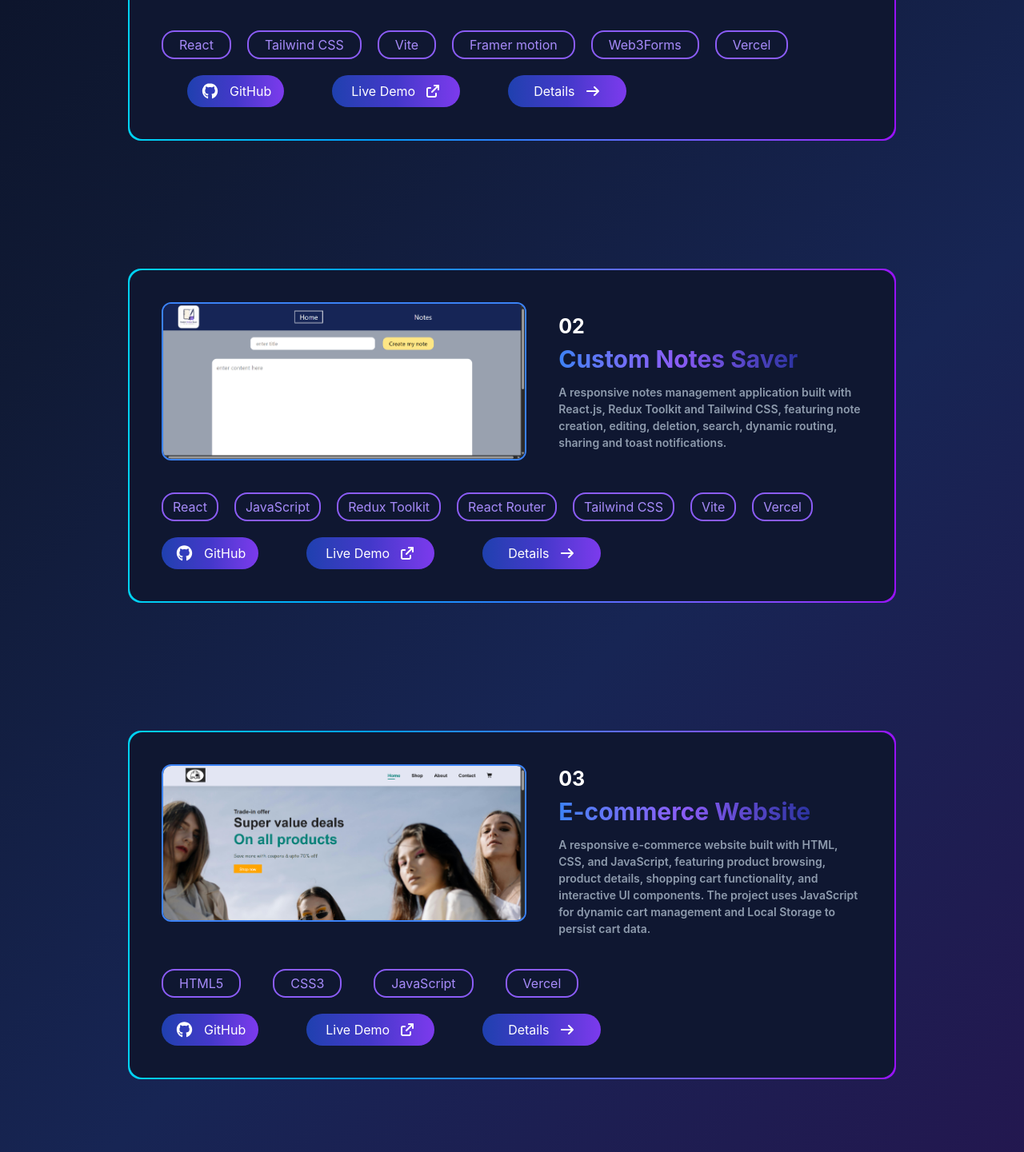
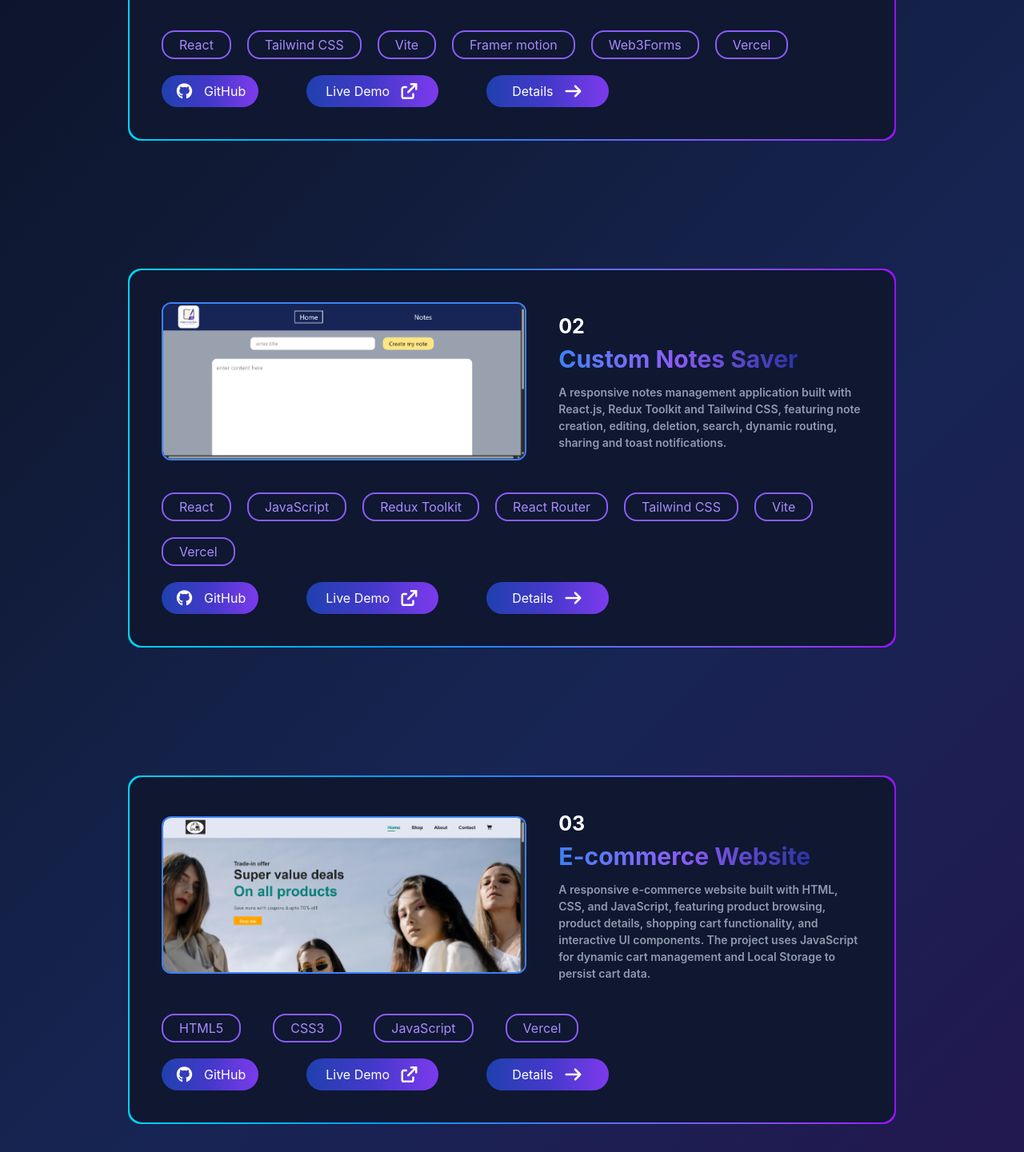
Before and after one commit to RachitRawat720/portfolio-website, a React (Vite) app: page /projects in a window 1280 px wide. Shown: the part 869-2310 px from the top of the page at 80% size. Built offline with nearby package versions, Linux system fonts and the light colour scheme.

Commit message:
projects page responsiveness improvement

```diff
--- a/src/components/projects/Projects.jsx
+++ b/src/components/projects/Projects.jsx
@@ -26,130 +26,138 @@ const Projects = () => {
                 <p className='text-[12px] xs:text-[14px] sm:text-[15px] md:text-[17px] lg:text-[19px] xl:text-[21px] text-gray-300 font-semibold '>experimenting and solving real world problems</p>
             </motion.div>
 
+    {/* ---------------------------------------------- first project ---------------------------------------- */}
+
             <div className='flex flex-col pb-20'>
                 <motion.div initial={{opacity: 0, scale:0.3}} whileInView={{opacity: 1, scale:1}} transition={{duration:2}} viewport={{once: true, amount: 0.8}}
                 className='rounded-2xl bg-linear-to-r from-cyan-400 via-blue-500 to-purple-600 p-0.5 mt-10 w-[80%] mx-auto'>
-                    <div className='flex flex-col gap-5 md:p-5 lg:p-8 xl:p-10 rounded-2xl bg-[#0f1731]'>
+                    <div className='flex flex-col gap-5 p-8 xl:p-10 rounded-2xl bg-[#0f1731]'>
 
                         <div className='flex flex-col lg:flex-row justify-center items-center gap-10'>
-                            <div className='flex items-center justify-center border-[#3B82F6] border-2 rounded-xl overflow-hidden w-[70%] lg:w-[60%]'>
+                            <div className='flex items-center justify-center border-[#3B82F6] border-2 rounded-xl overflow-hidden sm:w-[80%] md:w-[70%] lg:w-[60%]'>
                                 <img src={project_one} alt="" className=' h-auto w-full'/>
                             </div>
 
-                            <div className='flex flex-col justify-between items-start w-[90%] lg:w-[40%] xl:w-[50%]'>
-                                <h3 className='text-white lg:text-[23px] xl:text-[25px] font-bold'>01</h3>
-                                <h2 className='lg:text-[27px] xl:text-[30px] bg-linear-to-r from-[#3B82F6] via-[#8B5CF6] to-[#3239b9d2] bg-clip-text text-transparent font-bold'>Portfolio Website</h2>
+                            <div className='flex flex-col justify-between items-start w-full md:w-[90%] lg:w-[40%] xl:w-[50%]'>
+                                <h3 className='text-white sm:text-[21px] md:text-[23px] xl:text-[25px] font-bold'>01</h3>
 
-                                <p className='text-[#8e9bad] lg:text-[13px] xl:text-[14px] font-semibold lg:mt-2 xl:mt-5'>
+                                <h2 className='sm:text-[25px] md:text-[27px] xl:text-[30px] bg-linear-to-r from-[#3B82F6] via-[#8B5CF6] to-[#3239b9d2] bg-clip-text text-transparent font-bold'>Portfolio Website</h2>
+
+                                <p className='text-[#8e9bad] sm:text-[13px] md:text-[14px] lg:text-[13px] xl:text-[14px] font-semibold mt-3 lg:mt-2 xl:mt-5'>
                                     A modern responsive portfolio built with React and Tailwind CSS, featuring animated sections, project showcases, skills internship experience, about and an integrated contact form.
                                 </p>
                             </div>
                         </div>
 
-                        <div className='flex flex-wrap gap-5 mt-5 w-full px-8 lg:px-0'>
-                            <p className='text-[#A78BFA] border-2 border-[#8B5CF6] w-fit px-5 py-1 rounded-2xl hover:text-[#FFFFFF] hover:bg-[#695694]/50'>React</p>
+                        <div className='flex flex-wrap gap-2 md:gap-5 mt-5 w-full px-0 md:px-6 lg:px-0'>
+                            <p className='flex justify-center items-center text-[#A78BFA] border-2 border-[#8B5CF6] w-fit px-5 py-0.5 md:py-1 rounded-2xl hover:text-[#FFFFFF] hover:bg-[#695694]/50 sm:text-[13px] md:text-[14px] lg:text-[16px]'>React</p>
 
-                            <p className='text-[#A78BFA] border-2 border-[#8B5CF6] w-fit px-5 py-1 rounded-2xl hover:text-[#FFFFFF] hover:bg-[#695694]/50'>Tailwind CSS</p>
+                            <p className='flex justify-center items-center text-[#A78BFA] border-2 border-[#8B5CF6] w-fit px-5 py-0.5 md:py-1 rounded-2xl hover:text-[#FFFFFF] hover:bg-[#695694]/50 sm:text-[13px] md:text-[14px] lg:text-[16px]'>Tailwind CSS</p>
 
-                            <p className='text-[#A78BFA] border-2 border-[#8B5CF6] w-fit px-5 py-1 rounded-2xl hover:text-[#FFFFFF] hover:bg-[#695694]/50'>Vite</p>
+                            <p className='flex justify-center items-center text-[#A78BFA] border-2 border-[#8B5CF6] w-fit px-5 py-0.5 md:py-1 rounded-2xl hover:text-[#FFFFFF] hover:bg-[#695694]/50 sm:text-[13px] md:text-[14px] lg:text-[16px]'>Vite</p>
 
-                            <p className='text-[#A78BFA] border-2 border-[#8B5CF6] w-fit px-5 py-1 rounded-2xl hover:text-[#FFFFFF] hover:bg-[#695694]/50'>Framer motion</p>
+                            <p className='flex justify-center items-center text-[#A78BFA] border-2 border-[#8B5CF6] w-fit px-5 py-0.5 md:py-1 rounded-2xl hover:text-[#FFFFFF] hover:bg-[#695694]/50 sm:text-[13px] md:text-[14px] lg:text-[16px]'>Framer motion</p>
 
-                            <p className='text-[#A78BFA] border-2 border-[#8B5CF6] w-fit px-5 py-1 rounded-2xl hover:text-[#FFFFFF] hover:bg-[#695694]/50'>Web3Forms</p>
+                            <p className='flex justify-center items-center text-[#A78BFA] border-2 border-[#8B5CF6] w-fit px-5 py-0.5 md:py-1 rounded-2xl hover:text-[#FFFFFF] hover:bg-[#695694]/50 sm:text-[13px] md:text-[14px] lg:text-[16px]'>Web3Forms</p>
 
-                            <p className='text-[#A78BFA] border-2 border-[#8B5CF6] w-fit px-5 py-1 rounded-2xl hover:text-[#FFFFFF] hover:bg-[#695694]/50'>Vercel</p>
+                            <p className='flex justify-center items-center text-[#A78BFA] border-2 border-[#8B5CF6] w-fit px-5 py-0.5 md:py-1 rounded-2xl hover:text-[#FFFFFF] hover:bg-[#695694]/50 sm:text-[13px] md:text-[14px] lg:text-[16px]'>Vercel</p>
                         </div>
 
-                        <div className='flex md:gap-8 lg:gap-10 xl:gap-15 px-8'>
-                            <a href='https://github.com/RachitRawat720/portfolio-website' target='_blank' rel='noopener noreferrer'><button className='bg-linear-to-r from-[#1E40AF] via-[#4338CA] to-[#7C3AED] text-white rounded-4xl flex gap-3 px-4 py-2 justify-center items-center text-[16px] hover:cursor-pointer transition-transform duration-300 ease-in-out hover:scale-130'><FontAwesomeIcon icon={faGithub} className='text-[20px]'/>GitHub</button></a>
+                        <div className='flex md:gap-4 lg:gap-10 xl:gap-15 md:px-6 lg:px-0'>
+                            <a href='https://github.com/RachitRawat720/portfolio-website' target='_blank' rel='noopener noreferrer'><button className='bg-linear-to-r from-[#1E40AF] via-[#4338CA] to-[#7C3AED] text-white rounded-4xl flex gap-3 px-4 py-2 justify-center items-center sm:text-[13px] md:text-[14px] lg:text-[16px] hover:cursor-pointer transition-transform duration-300 ease-in-out hover:scale-130'><FontAwesomeIcon icon={faGithub} className='md:text-[18px] lg:text-[20px]'/>GitHub</button></a>
 
-                            <a href='' target='_blank' rel='noopener noreferrer'><button className='bg-linear-to-r from-[#1E40AF] via-[#4338CA] to-[#7C3AED] text-white rounded-4xl flex gap-3 px-6 py-2 justify-center items-center text-[16px] hover:cursor-pointer transition-transform duration-300 ease-in-out hover:scale-130'>Live Demo<FontAwesomeIcon icon={faArrowUpRightFromSquare} /></button></a>
+                            <a href='' target='_blank' rel='noopener noreferrer'><button className='bg-linear-to-r from-[#1E40AF] via-[#4338CA] to-[#7C3AED] text-white rounded-4xl flex gap-3 px-6 py-2 justify-center items-center md:text-[14px] lg:text-[16px] hover:cursor-pointer transition-transform duration-300 ease-in-out hover:scale-130'>Live Demo<FontAwesomeIcon icon={faArrowUpRightFromSquare} className='md:text-[18px] lg:text-[20px]'/></button></a>
 
-                            <Link to='/projects/portfolio-website'><button className='bg-linear-to-r from-[#1E40AF] via-[#4338CA] to-[#7C3AED] text-white rounded-4xl flex gap-3 px-8 py-2 justify-center items-center text-[16px] hover:cursor-pointer transition-transform duration-300 ease-in-out hover:scale-130'>Details<FontAwesomeIcon icon={faArrowRight} /></button></Link>
+                            <Link to='/projects/portfolio-website'><button className='bg-linear-to-r from-[#1E40AF] via-[#4338CA] to-[#7C3AED] text-white rounded-4xl flex gap-3 px-8 py-2 justify-center items-center md:text-[14px] lg:text-[16px] hover:cursor-pointer transition-transform duration-300 ease-in-out hover:scale-130'>Details<FontAwesomeIcon icon={faArrowRight} className='md:text-[18px] lg:text-[20px]'/></button></Link>
                         </div>
                     </div>
                 </motion.div>
 
+    {/* ---------------------------------------------- second project ----------------------------------- */}
+
                 <motion.div initial={{opacity: 0, scale:0.3}} whileInView={{opacity: 1, scale:1}} transition={{duration:2}} viewport={{once: true, amount: 0.8}}
                 className='rounded-2xl bg-linear-to-r from-cyan-400 via-blue-500 to-purple-600 p-0.5 mt-40 w-[80%] mx-auto'>
-                    <div className='flex flex-col gap-5 lg:p-8 xl:p-10 rounded-2xl bg-[#0f1731]'>
+                    <div className='flex flex-col gap-5 p-8 xl:p-10 rounded-2xl bg-[#0f1731]'>
 
-                        <div className='flex justify-center items-center gap-10 w-full'>
-                            <div className='flex items-center justify-center border-[#3B82F6] border-2 rounded-xl overflow-hidden w-[60%] self-start'>
+                        <div className='flex flex-col lg:flex-row justify-center items-center gap-10 w-full'>
+                            <div className='flex items-center justify-center border-[#3B82F6] border-2 rounded-xl overflow-hidden sm:w-[80%] md:w-[70%] lg:w-[60%]'>
                                 <img src={project_two} alt="" className=' h-auto w-full'/>
                             </div>
 
-                            <div className='flex flex-col justify-between items-start w-[50%]'>
-                                <h3 className='text-white lg:text-[23px] xl:text-[25px] font-bold'>02</h3>
-                                <h2 className='lg:text-[27px] xl:text-[30px] bg-linear-to-r from-[#3B82F6] via-[#8B5CF6] to-[#3239b9d2] bg-clip-text text-transparent font-bold'>Custom Notes Saver</h2>
+                            <div className='flex flex-col justify-between items-start w-full md:w-[90%] lg:w-[40%] xl:w-[50%]'>
+                                <h3 className='text-white sm:text-[21px] md:text-[23px] xl:text-[25px] font-bold'>02</h3>
 
-                                <p className='text-[#8e9bad] lg:text-[13px] xl:text-[14px] font-semibold mt-0 xl:mt-2'>
+                                <h2 className='sm:text-[25px] md:text-[27px] xl:text-[30px] bg-linear-to-r from-[#3B82F6] via-[#8B5CF6] to-[#3239b9d2] bg-clip-text text-transparent font-bold'>Custom Notes Saver</h2>
+
+                                <p className='text-[#8e9bad] sm:text-[13px] md:text-[14px] lg:text-[13px] xl:text-[14px] font-semibold mt-3 lg:mt-0 xl:mt-2'>
                                     A responsive notes management application built with React.js, Redux Toolkit and Tailwind CSS, featuring note creation, editing, deletion, search, dynamic routing, sharing and toast notifications.
                                 </p>
                             </div>
                         </div>
 
-                        <div className='flex flex-wrap gap-5 mt-5'>
-                            <p className='text-[#A78BFA] border-2 border-[#8B5CF6] w-fit px-3 py-1 rounded-2xl hover:text-[#FFFFFF] hover:bg-[#695694]/50'>React</p>
+                        <div className='flex flex-wrap gap-2 md:gap-5 mt-5 px-0 md:md:px-6 lg:px-0'>
+                            <p className='text-[#A78BFA] border-2 border-[#8B5CF6] w-fit px-5 py-0.5 md:py-1 rounded-2xl hover:text-[#FFFFFF] hover:bg-[#695694]/50 sm:text-[13px] md:text-[14px] lg:text-[16px]'>React</p>
 
-                            <p className='text-[#A78BFA] border-2 border-[#8B5CF6] w-fit px-3 py-1 rounded-2xl hover:text-[#FFFFFF] hover:bg-[#695694]/50'>JavaScript</p>
+                            <p className='text-[#A78BFA] border-2 border-[#8B5CF6] w-fit px-5 py-0.5 md:py-1 rounded-2xl hover:text-[#FFFFFF] hover:bg-[#695694]/50 sm:text-[13px] md:text-[14px] lg:text-[16px]'>JavaScript</p>
 
-                            <p className='text-[#A78BFA] border-2 border-[#8B5CF6] w-fit px-3 py-1 rounded-2xl hover:text-[#FFFFFF] hover:bg-[#695694]/50'>Redux Toolkit</p>
+                            <p className='text-[#A78BFA] border-2 border-[#8B5CF6] w-fit px-5 py-0.5 md:py-1 rounded-2xl hover:text-[#FFFFFF] hover:bg-[#695694]/50 sm:text-[13px] md:text-[14px] lg:text-[16px]'>Redux Toolkit</p>
 
-                            <p className='text-[#A78BFA] border-2 border-[#8B5CF6] w-fit px-3 py-1 rounded-2xl hover:text-[#FFFFFF] hover:bg-[#695694]/50'>React Router</p>
+                            <p className='text-[#A78BFA] border-2 border-[#8B5CF6] w-fit px-5 py-0.5 md:py-1 rounded-2xl hover:text-[#FFFFFF] hover:bg-[#695694]/50 sm:text-[13px] md:text-[14px] lg:text-[16px]'>React Router</p>
 
-                            <p className='text-[#A78BFA] border-2 border-[#8B5CF6] w-fit px-3 py-1 rounded-2xl hover:text-[#FFFFFF] hover:bg-[#695694]/50'>Tailwind CSS</p>
+                            <p className='text-[#A78BFA] border-2 border-[#8B5CF6] w-fit px-5 py-0.5 md:py-1 rounded-2xl hover:text-[#FFFFFF] hover:bg-[#695694]/50 sm:text-[13px] md:text-[14px] lg:text-[16px]'>Tailwind CSS</p>
 
-                            <p className='text-[#A78BFA] border-2 border-[#8B5CF6] w-fit px-3 py-1 rounded-2xl hover:text-[#FFFFFF] hover:bg-[#695694]/50'>Vite</p>
+                            <p className='text-[#A78BFA] border-2 border-[#8B5CF6] w-fit px-5 py-0.5 md:py-1 rounded-2xl hover:text-[#FFFFFF] hover:bg-[#695694]/50 sm:text-[13px] md:text-[14px] lg:text-[16px]'>Vite</p>
 
-                            <p className='text-[#A78BFA] border-2 border-[#8B5CF6] w-fit px-3 py-1 rounded-2xl hover:text-[#FFFFFF] hover:bg-[#695694]/50'>Vercel</p>
+                            <p className='text-[#A78BFA] border-2 border-[#8B5CF6] w-fit px-5 py-0.5 md:py-1 rounded-2xl hover:text-[#FFFFFF] hover:bg-[#695694]/50 sm:text-[13px] md:text-[14px] lg:text-[16px]'>Vercel</p>
                         </div>
 
-                        <div className='flex gap-10 xl:gap-15'>
-                            <a href='https://github.com/RachitRawat720/custom-notes-saver' target='_blank' rel='noopener noreferrer'><button className='bg-linear-to-r from-[#1E40AF] via-[#4338CA] to-[#7C3AED] text-white rounded-4xl flex gap-3 px-4 py-2 justify-center items-center text-[16px] hover:cursor-pointer transition-transform duration-300 ease-in-out hover:scale-130'><FontAwesomeIcon icon={faGithub} className='text-[20px]'/>GitHub</button></a>
+                        <div className='flex md:gap-4 lg:gap-10 xl:gap-15 md:px-6 lg:px-0'>
+                            <a href='https://github.com/RachitRawat720/custom-notes-saver' target='_blank' rel='noopener noreferrer'><button className='bg-linear-to-r from-[#1E40AF] via-[#4338CA] to-[#7C3AED] text-white rounded-4xl flex gap-3 px-4 py-2 justify-center items-center md:text-[14px] lg:text-[16px] hover:cursor-pointer transition-transform duration-300 ease-in-out hover:scale-130'><FontAwesomeIcon icon={faGithub} className='md:text-[18px] lg:text-[20px]'/>GitHub</button></a>
 
-                            <a href='https://custom-notes-saver.vercel.app/' target='_blank' rel='noopener noreferrer'><button className='bg-linear-to-r from-[#1E40AF] via-[#4338CA] to-[#7C3AED] text-white rounded-4xl flex gap-3 px-6 py-2 justify-center items-center text-[16px] hover:cursor-pointer transition-transform duration-300 ease-in-out hover:scale-130'>Live Demo<FontAwesomeIcon icon={faArrowUpRightFromSquare} /></button></a>
+                            <a href='https://custom-notes-saver.vercel.app/' target='_blank' rel='noopener noreferrer'><button className='bg-linear-to-r from-[#1E40AF] via-[#4338CA] to-[#7C3AED] text-white rounded-4xl flex gap-3 px-6 py-2 justify-center items-center md:text-[14px] lg:text-[16px] hover:cursor-pointer transition-transform duration-300 ease-in-out hover:scale-130'>Live Demo<FontAwesomeIcon icon={faArrowUpRightFromSquare}  className='md:text-[18px] lg:text-[20px]'/></button></a>
 
-                            <Link to = '/projects/custom-notes-saver'><button className='bg-linear-to-r from-[#1E40AF] via-[#4338CA] to-[#7C3AED] text-white rounded-4xl flex gap-3 px-8 py-2 justify-center items-center text-[16px] hover:cursor-pointer transition-transform duration-300 ease-in-out hover:scale-130'>Details<FontAwesomeIcon icon={faArrowRight} /></button></Link>
+                            <Link to = '/projects/custom-notes-saver'><button className='bg-linear-to-r from-[#1E40AF] via-[#4338CA] to-[#7C3AED] text-white rounded-4xl flex gap-3 px-8 py-2 justify-center items-center md:text-[14px] lg:text-[16px] hover:cursor-pointer transition-transform duration-300 ease-in-out hover:scale-130'>Details<FontAwesomeIcon icon={faArrowRight} className='md:text-[18px] lg:text-[20px]'/></button></Link>
                         </div>
                     </div>
                 </motion.div>
 
+    {/* ----------------------------------------- Third project ----------------------------------- */}
+
                 <motion.div initial={{opacity: 0, scale:0.3}} whileInView={{opacity: 1, scale:1}} transition={{duration:2}} viewport={{once: true, amount: 0.8}}
                 className='rounded-2xl bg-linear-to-r from-cyan-400 via-blue-500 to-purple-600 p-0.5 mt-40 w-[80%] mx-auto'>
-                    <div className='flex flex-col gap-5 lg:p-8 xl:p-10 rounded-2xl bg-[#0f1731]'>
+                    <div className='flex flex-col gap-5 p-8 xl:p-10 rounded-2xl bg-[#0f1731]'>
 
-                        <div className='flex justify-center items-center gap-6 xl:gap-10 w-full'>
-                            <div className='flex items-center justify-center border-[#3B82F6] border-2 rounded-xl overflow-hidden w-[60%] self-start lg:mt-5 xl:mt-0'>
+                        <div className='flex flex-col lg:flex-row justify-center items-center gap-6 xl:gap-10 w-full'>
+                            <div className='flex items-center justify-center border-[#3B82F6] border-2 rounded-xl overflow-hidden sm:w-[80%] md:w-[70%] lg:w-[60%] lg:mt-5 xl:mt-0'>
                                 <img src={project_three} alt="" className=' h-auto w-full'/>
                             </div>
 
-                            <div className='flex flex-col justify-between items-start w-[50%]'>
-                                <h3 className='text-white lg:text-[23px] xl:text-[25px] font-bold'>03</h3>
-                                <h2 className='lg:text-[27px] xl:text-[30px] bg-linear-to-r from-[#3B82F6] via-[#8B5CF6] to-[#3239b9d2] bg-clip-text text-transparent font-bold'>E-commerce Website</h2>
+                            <div className='flex flex-col justify-between items-start w-full md:w-[90%] lg:w-[40%] xl:w-[50%]'>
+                                <h3 className='text-white sm:text-[21px] md:text-[23px] xl:text-[25px] font-bold'>03</h3>
+                                <h2 className='sm:text-[25px] md:text-[27px] xl:text-[30px] bg-linear-to-r from-[#3B82F6] via-[#8B5CF6] to-[#3239b9d2] bg-clip-text text-transparent font-bold'>E-commerce Website</h2>
 
-                                <p className='text-[#8e9bad] lg:text-[13px] xl:text-[14px] font-semibold mt-2'>
+                                <p className='text-[#8e9bad] sm:text-[13px] md:text-[14px] lg:text-[13px] xl:text-[14px] font-semibold mt-2'>
                                     A responsive e-commerce website built with HTML, CSS, and JavaScript, featuring product browsing, product details, shopping cart functionality, and interactive UI components. The project uses JavaScript for dynamic cart management and Local Storage to persist cart data.
                                 </p>
                             </div>
                         </div>
 
-                        <div className='flex flex-wrap gap-10 mt-5'>
-                            <p className='text-[#A78BFA] border-2 border-[#8B5CF6] w-fit px-5 py-1 rounded-2xl hover:text-[#FFFFFF] hover:bg-[#695694]/50'>HTML5</p>
+                        <div className='flex flex-wrap gap-2 md:gap-10 mt-5 px-0 md:md:px-6 lg:px-0'>
+                            <p className='text-[#A78BFA] border-2 border-[#8B5CF6] w-fit px-5 py-0.5 md:py-1 rounded-2xl hover:text-[#FFFFFF] hover:bg-[#695694]/50 sm:text-[13px] md:text-[14px] lg:text-[16px]'>HTML5</p>
 
-                            <p className='text-[#A78BFA] border-2 border-[#8B5CF6] w-fit px-5 py-1 rounded-2xl hover:text-[#FFFFFF] hover:bg-[#695694]/50'>CSS3</p>
+                            <p className='text-[#A78BFA] border-2 border-[#8B5CF6] w-fit px-5 py-0.5 md:py-1 rounded-2xl hover:text-[#FFFFFF] hover:bg-[#695694]/50 sm:text-[13px] md:text-[14px] lg:text-[16px]'>CSS3</p>
 
-                            <p className='text-[#A78BFA] border-2 border-[#8B5CF6] w-fit px-5 py-1 rounded-2xl hover:text-[#FFFFFF] hover:bg-[#695694]/50'>JavaScript</p>
+                            <p className='text-[#A78BFA] border-2 border-[#8B5CF6] w-fit px-5 py-0.5 md:py-1 rounded-2xl hover:text-[#FFFFFF] hover:bg-[#695694]/50 sm:text-[13px] md:text-[14px] lg:text-[16px]'>JavaScript</p>
 
-                            <p className='text-[#A78BFA] border-2 border-[#8B5CF6] w-fit px-5 py-1 rounded-2xl hover:text-[#FFFFFF] hover:bg-[#695694]/50'>Vercel</p>
+                            <p className='text-[#A78BFA] border-2 border-[#8B5CF6] w-fit px-5 py-0.5 md:py-1 rounded-2xl hover:text-[#FFFFFF] hover:bg-[#695694]/50 sm:text-[13px] md:text-[14px] lg:text-[16px]'>Vercel</p>
                         </div>
 
-                        <div className='flex lg:gap-10 xl:gap-15'>
-                            <a href='https://github.com/RachitRawat720/E-commerce-website' target='_blank' rel='noopener noreferrer'><button className='bg-linear-to-r from-[#1E40AF] via-[#4338CA] to-[#7C3AED] text-white rounded-4xl flex gap-3 px-4 py-2 justify-center items-center text-[16px] hover:cursor-pointer transition-transform duration-300 ease-in-out hover:scale-130'><FontAwesomeIcon icon={faGithub} className='text-[20px]'/>GitHub</button></a>
+                        <div className='flex md:gap-4 lg:gap-10 xl:gap-15 md:px-6 lg:px-0'>
+                            <a href='https://github.com/RachitRawat720/E-commerce-website' target='_blank' rel='noopener noreferrer'><button className='bg-linear-to-r from-[#1E40AF] via-[#4338CA] to-[#7C3AED] text-white rounded-4xl flex gap-3 px-4 py-2 justify-center items-center md:text-[14px] lg:text-[16px] hover:cursor-pointer transition-transform duration-300 ease-in-out hover:scale-130'><FontAwesomeIcon icon={faGithub} className='md:text-[18px] lg:text-[20px]'/>GitHub</button></a>
 
-                            <a href='https://shop-pur-e-commerce.vercel.app/' target='_blank' rel='noopener noreferrer'><button className='bg-linear-to-r from-[#1E40AF] via-[#4338CA] to-[#7C3AED] text-white rounded-4xl flex gap-3 px-6 py-2 justify-center items-center text-[16px] hover:cursor-pointer transition-transform duration-300 ease-in-out hover:scale-130'>Live Demo<FontAwesomeIcon icon={faArrowUpRightFromSquare} /></button></a>
+                            <a href='https://shop-pur-e-commerce.vercel.app/' target='_blank' rel='noopener noreferrer'><button className='bg-linear-to-r from-[#1E40AF] via-[#4338CA] to-[#7C3AED] text-white rounded-4xl flex gap-3 px-6 py-2 justify-center items-center md:text-[14px] lg:text-[16px] hover:cursor-pointer transition-transform duration-300 ease-in-out hover:scale-130'>Live Demo<FontAwesomeIcon icon={faArrowUpRightFromSquare} className='md:text-[18px] lg:text-[20px]'/></button></a>
 
-                            <Link to = '/projects/e-commerce'><button className='bg-linear-to-r from-[#1E40AF] via-[#4338CA] to-[#7C3AED] text-white rounded-4xl flex gap-3 px-8 py-2 justify-center items-center text-[16px] hover:cursor-pointer transition-transform duration-300 ease-in-out hover:scale-130'>Details<FontAwesomeIcon icon={faArrowRight} /></button></Link>
+                            <Link to = '/projects/e-commerce'><button className='bg-linear-to-r from-[#1E40AF] via-[#4338CA] to-[#7C3AED] text-white rounded-4xl flex gap-3 px-8 py-2 justify-center items-center md:text-[14px] lg:text-[16px] hover:cursor-pointer transition-transform duration-300 ease-in-out hover:scale-130'>Details<FontAwesomeIcon icon={faArrowRight} className='md:text-[18px] lg:text-[20px]'/></button></Link>
                         </div>
                     </div>
                 </motion.div>
```
